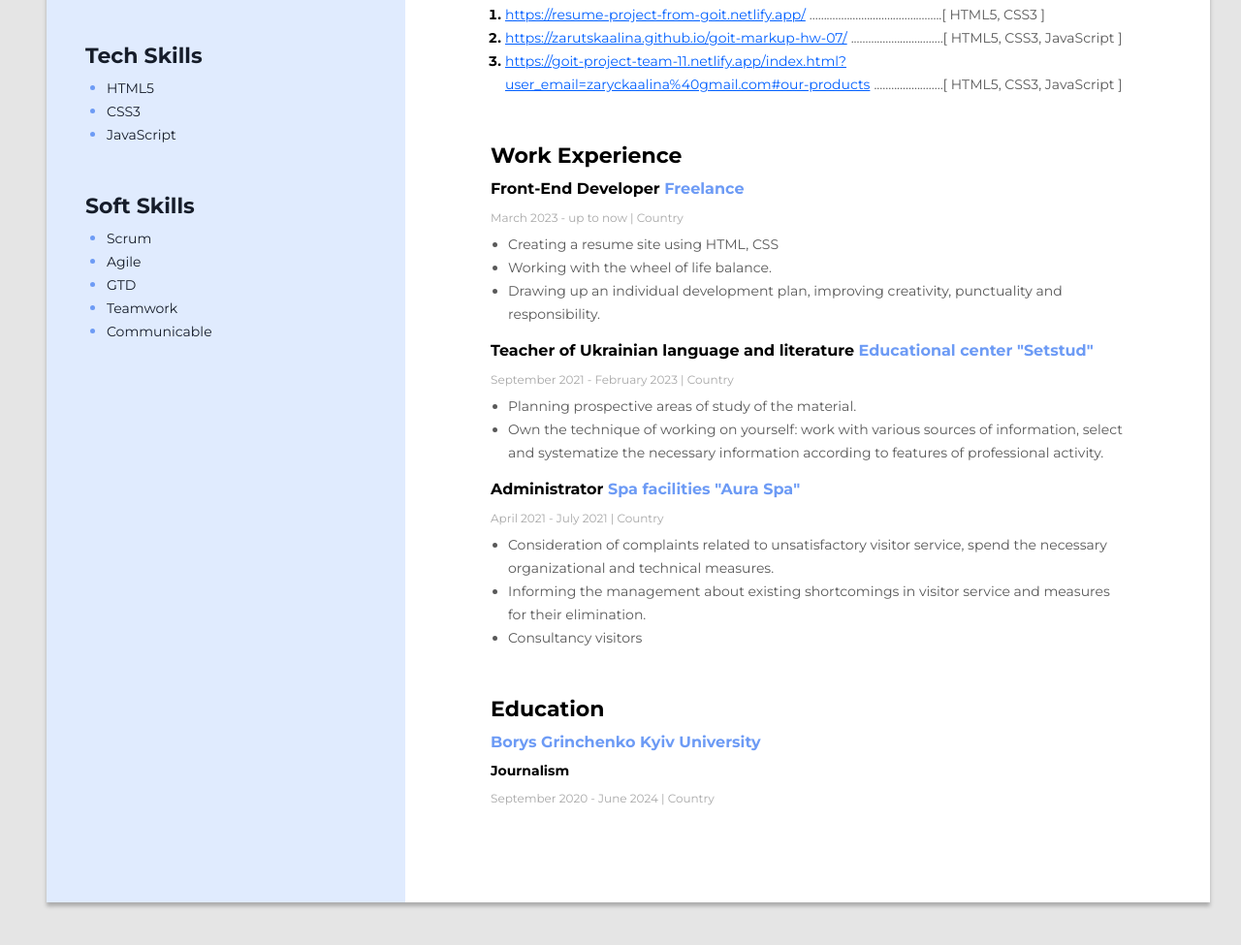
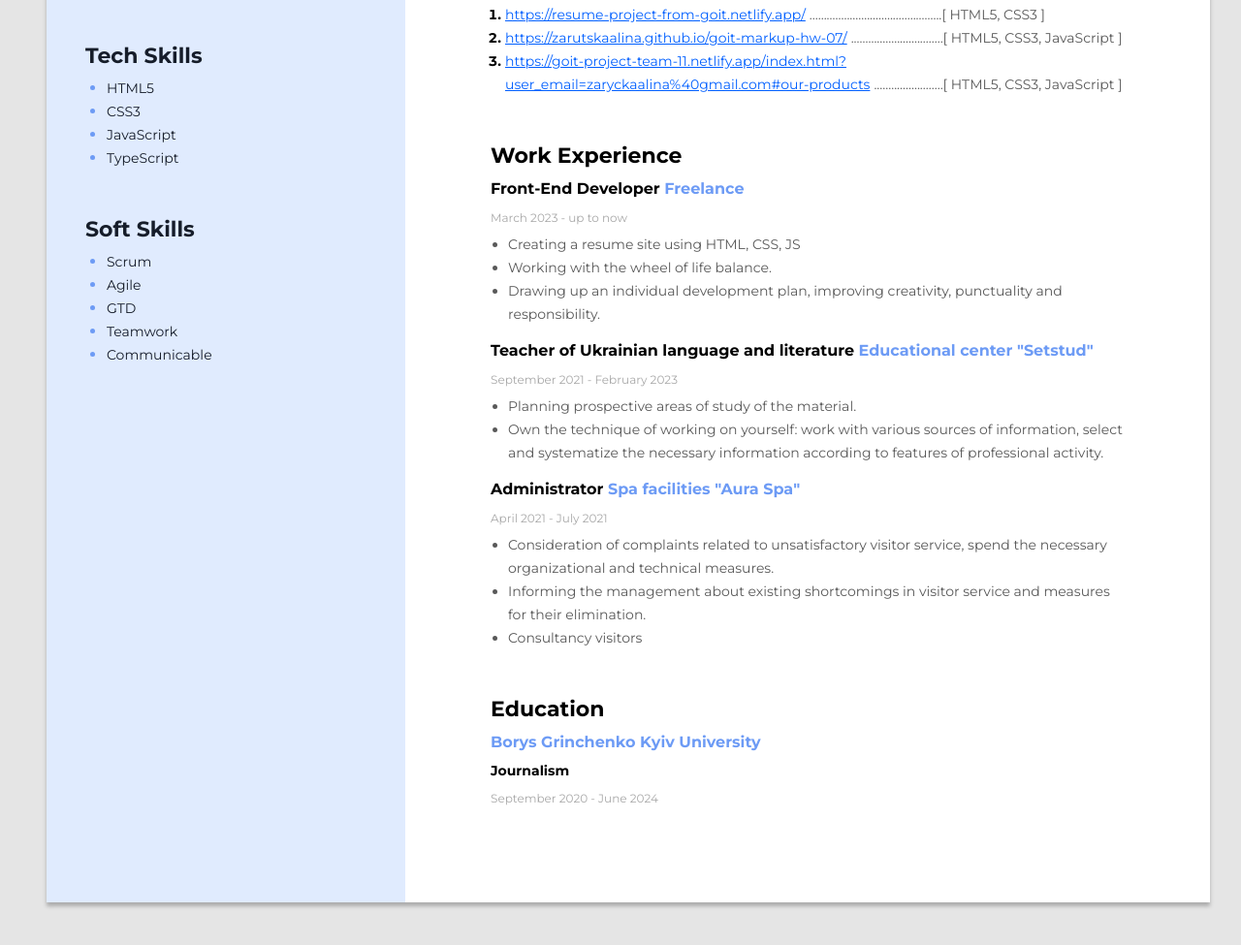
Before and after one commit to zarutskaalina/resume-project, a plain HTML site: page index.html in a window 1280 px wide. Shown: the part 505-1480 px from the top of the page at 97% size. Drawn offline with Linux system fonts and the light colour scheme.

Commit message:
added skills

```diff
--- a/index.html
+++ b/index.html
@@ -85,10 +85,10 @@
                 <span class="work-experience-company">Freelance</span>
               </h4>
 
-              <p class="work-period">March 2023 - up to now | Country</p>
+              <p class="work-period">March 2023 - up to now</p>
               <ul class="work-duties-list">
                 <li class="work-duties">
-                  Creating a resume site using HTML, CSS
+                  Creating a resume site using HTML, CSS, JS
                 </li>
                 <li class="work-duties">
                   Working with the wheel of life balance.
@@ -109,9 +109,7 @@
                 >
               </h4>
 
-              <p class="work-period">
-                September 2021 - February 2023 | Country
-              </p>
+              <p class="work-period">September 2021 - February 2023</p>
               <ul class="work-duties-list">
                 <li class="work-duties">
                   Planning prospective areas of study of the material.
@@ -132,7 +130,7 @@
                   Spa facilities "Aura Spa"</span
                 >
               </h4>
-              <p class="work-period">April 2021 - July 2021 | Country</p>
+              <p class="work-period">April 2021 - July 2021</p>
               <ul class="work-duties-list">
                 <li class="work-duties">
                   Consideration of complaints related to unsatisfactory visitor
@@ -154,7 +152,7 @@
           <h3 class="main-content-title">Education</h3>
           <h4 class="educatoin-place">Borys Grinchenko Kyiv University</h4>
           <h5 class="educatoin-position">Journalism</h5>
-          <p class="educatoin-period">September 2020 - June 2024 | Country</p>
+          <p class="educatoin-period">September 2020 - June 2024</p>
         </div>
       </div>
 
@@ -200,6 +198,9 @@
               <li class="tech-skills-list-item">
                 <span class="tech-skills-list-text">JavaScript</span>
               </li>
+              <li class="tech-skills-list-item">
+                <span class="tech-skills-list-text">TypeScript</span>
+              </li>
             </ul>
           </div>
 
```
